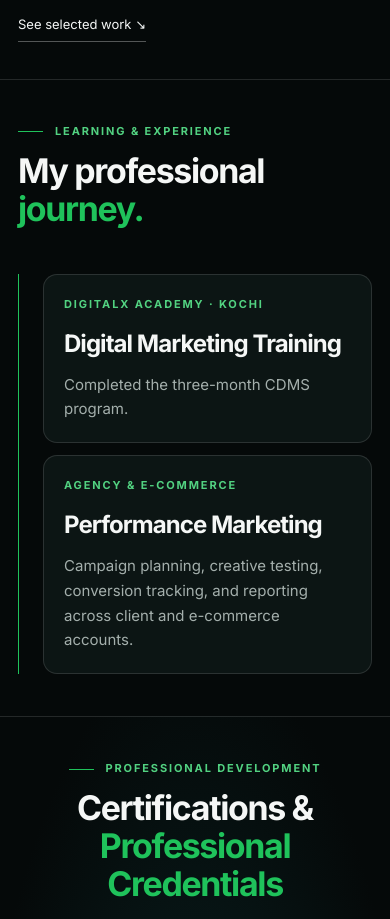
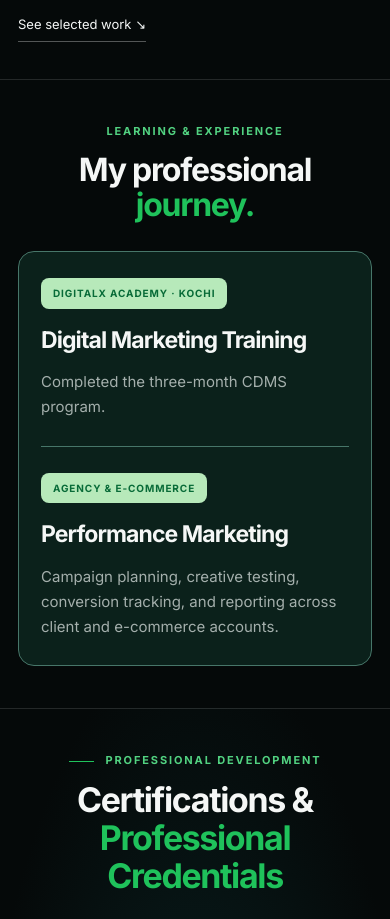
Before and after one commit to Nivedads/nived-portfolio, a plain HTML site: page index.html in a window 390 px wide. Shown: the part 1762-2681 px from the top of the page. Drawn offline with Linux system fonts and the light colour scheme.

Commit message:
Redesign professional journey as shared two-column panel

```diff
--- a/index.html
+++ b/index.html
@@ -95,6 +95,22 @@ h2{font-size:clamp(29px,8.7vw,42px);overflow-wrap:anywhere}
 .credential-meta p{margin:0;font-size:13px}
 .credential-meta a{display:inline-flex;align-items:center;min-height:44px;margin:0;color:var(--green)}
 @media(max-width:580px){.credential-grid{grid-template-columns:1fr}}
+
+#training .journey-heading{text-align:center;margin-bottom:48px}
+#training .journey-heading h2{font-size:clamp(32px,4vw,52px);margin-bottom:0}
+#training .journey-panel{display:grid;grid-template-columns:repeat(2,minmax(0,1fr));gap:0;padding:36px 0;border:1px solid #477669;border-radius:20px;background:#0b211b}
+#training .journey-entry{padding:0 36px;min-width:0}
+#training .journey-entry + .journey-entry{border-left:1px solid #477669}
+#training .journey-entry .eyebrow{display:inline-block;padding:7px 12px;margin-bottom:22px;border-radius:8px;background:#b7e9ba;color:#086b38;letter-spacing:.09em;max-width:100%}
+#training .journey-entry h3{font-size:clamp(23px,2.5vw,30px);line-height:1.2}
+#training .journey-entry p{margin:16px 0 0}
+@media(max-width:640px){
+#training .journey-heading{margin-bottom:28px}
+#training .journey-panel{grid-template-columns:1fr;padding:0 22px;border-radius:16px}
+#training .journey-entry{padding:26px 0}
+#training .journey-entry + .journey-entry{border-left:0;border-top:1px solid #477669}
+#training .journey-entry .eyebrow{margin-bottom:18px;font-size:10px}
+}
 </style><link rel="icon" type="image/png" sizes="64x64" href="./favicon-an.png">
 </head>
 <body id="home"><header><a class="logo" href="#home" aria-label="Amal Nived home">A<span>N</span></a><button class="menu" aria-expanded="false" aria-controls="nav">Menu</button><nav id="nav" aria-label="Main navigation"><a href="#home">Home</a><a href="#about">About</a><a href="#training">Training</a><a href="#certifications">Certifications</a><a href="#services">Services</a><a href="#portfolio">Portfolio</a><a href="#insights">Insights</a><a href="#contact">Contact</a><a class="button" href="https://wa.me/918590101541">WhatsApp Me ↗</a></nav></header>
@@ -109,7 +125,7 @@ h2{font-size:clamp(29px,8.7vw,42px);overflow-wrap:anywhere}
 <section class="section" id="brands"><div class="wrap"><div class="eyebrow rule">Experience &amp; Collaborations</div><h2>Brands I’ve <strong>Worked With</strong></h2><p>Brands I’ve supported through paid media, Shopify development, and web projects.</p></div><div class="brands" id="brand-track" role="region" aria-label="Brand links" tabindex="0"><a class="brand-flyro" href="https://flyroholidays.com/"><img src="flyro-logo.svg" width="55" height="26" alt=""><span class="brand-label">Flyro Holidays</span></a><a class="brand-flyro" href="https://onstara.in/"><img class="brand-logo onstara" src="onstara.svg" width="55" height="26" alt=""><span class="brand-label">Onstara</span></a><a class="brand-flyro" href="https://dhathriayurveda.in/"><img class="brand-logo dhathri" src="dhathri.png" width="55" height="26" alt=""><span class="brand-label">Dhathri Ayurveda</span></a><a class="brand-flyro" href="https://www.logiceducation.org/"><img class="brand-logo logic" src="logic.png" width="55" height="26" alt=""><span class="brand-label">Logic School of Management</span></a><a class="brand-flyro" href="https://dreamlife-abroad.com/"><img class="brand-logo dream-life" src="dream-life.png" width="72" height="34" alt=""><span class="brand-label">Dream Life Abroad</span></a><a class="brand-flyro" href="https://lexen.in/"><img class="brand-logo" src="lexen-logo.jpg" width="55" height="26" alt=""><span class="brand-label">Lexen</span></a></div></section>
 <section class="section" id="about"><div class="wrap split"><div><div class="eyebrow rule">About Me</div><h2>Hey, I’m <strong>Amal Nived.</strong></h2><p>I’m a performance marketing specialist from Kozhikode (Calicut), Kerala, working with businesses in Kochi and across Kerala as well as remote clients. I run Meta Ads and Google Ads campaigns, and build Shopify stores, landing pages, and tracking systems that connect ad spend to sales. Running my own e-commerce brand, Lexen, gives me firsthand experience with product offers, checkout, and order follow-up.</p></div><div><h3>From the first click to the sale.</h3><p>I plan campaigns around the business goal, test creative and offers, and use conversion data to decide what to change. For lead generation, I look at what happens after the form is submitted so campaign decisions can reflect lead quality.</p><a class="secondary" href="#portfolio">See selected work ↘</a></div></div></section>
 
-<section class="section" id="training"><div class="wrap split"><div><div class="eyebrow rule">Learning &amp; Experience</div><h2>My professional <strong>journey.</strong></h2></div><div class="timeline"><article class="card"><div class="eyebrow">DigitalX Academy · Kochi</div><h3>Digital Marketing Training</h3><p>Completed the three-month CDMS program.</p></article><article class="card"><div class="eyebrow">Agency &amp; E-commerce</div><h3>Performance Marketing</h3><p>Campaign planning, creative testing, conversion tracking, and reporting across client and e-commerce accounts.</p></article></div></div></section>
+<section class="section" id="training"><div class="wrap journey-wrap"><div class="journey-heading"><div class="eyebrow">Learning &amp; Experience</div><h2>My professional <strong>journey.</strong></h2></div><div class="journey-panel"><article class="journey-entry"><div class="eyebrow">DigitalX Academy · Kochi</div><h3>Digital Marketing Training</h3><p>Completed the three-month CDMS program.</p></article><article class="journey-entry"><div class="eyebrow">Agency &amp; E-commerce</div><h3>Performance Marketing</h3><p>Campaign planning, creative testing, conversion tracking, and reporting across client and e-commerce accounts.</p></article></div></div></section>
 <section class="section" id="certifications"><div class="wrap"><div class="eyebrow rule">Professional Development</div><h2>Certifications &amp; <strong>Professional Credentials</strong></h2><div class="credential-grid"><article class="card credential-card"><img src="hubspot-certificate.webp" alt="Digital Marketing Certified certificate" loading="lazy" width="1200" height="900"><h3>Digital Marketing Certified</h3><div class="credential-meta"><p>HubSpot Academy</p><a class="project-link" href="hubspot-certificate.webp" target="_blank" rel="noopener" aria-label="View Digital Marketing Certified certificate">View Certificate ↗</a></div></article><article class="card credential-card"><img src="coursera-certificate.webp" alt="Digital Marketing Specialization certificate" loading="lazy" width="1200" height="900"><h3>Digital Marketing Specialization</h3><div class="credential-meta"><p>University of Illinois Urbana-Champaign · Coursera</p><a class="project-link" href="coursera-certificate.webp" target="_blank" rel="noopener" aria-label="View Digital Marketing Specialization certificate">View Certificate ↗</a></div></article></div></div></section>
 <section class="section" id="services"><div class="wrap"><div class="eyebrow rule">What I Do</div><h2>Performance Marketing <strong>Services</strong></h2><div class="cards">
 <article class="card"><span class="eyebrow">Paid Social</span><h3>Meta Ads</h3><p>Facebook and Instagram campaigns with creative testing for leads, sales, and WhatsApp enquiries.</p><a class="secondary" href="/services/meta-ads-management/">Explore Meta Ads management ↗</a></article>
```
